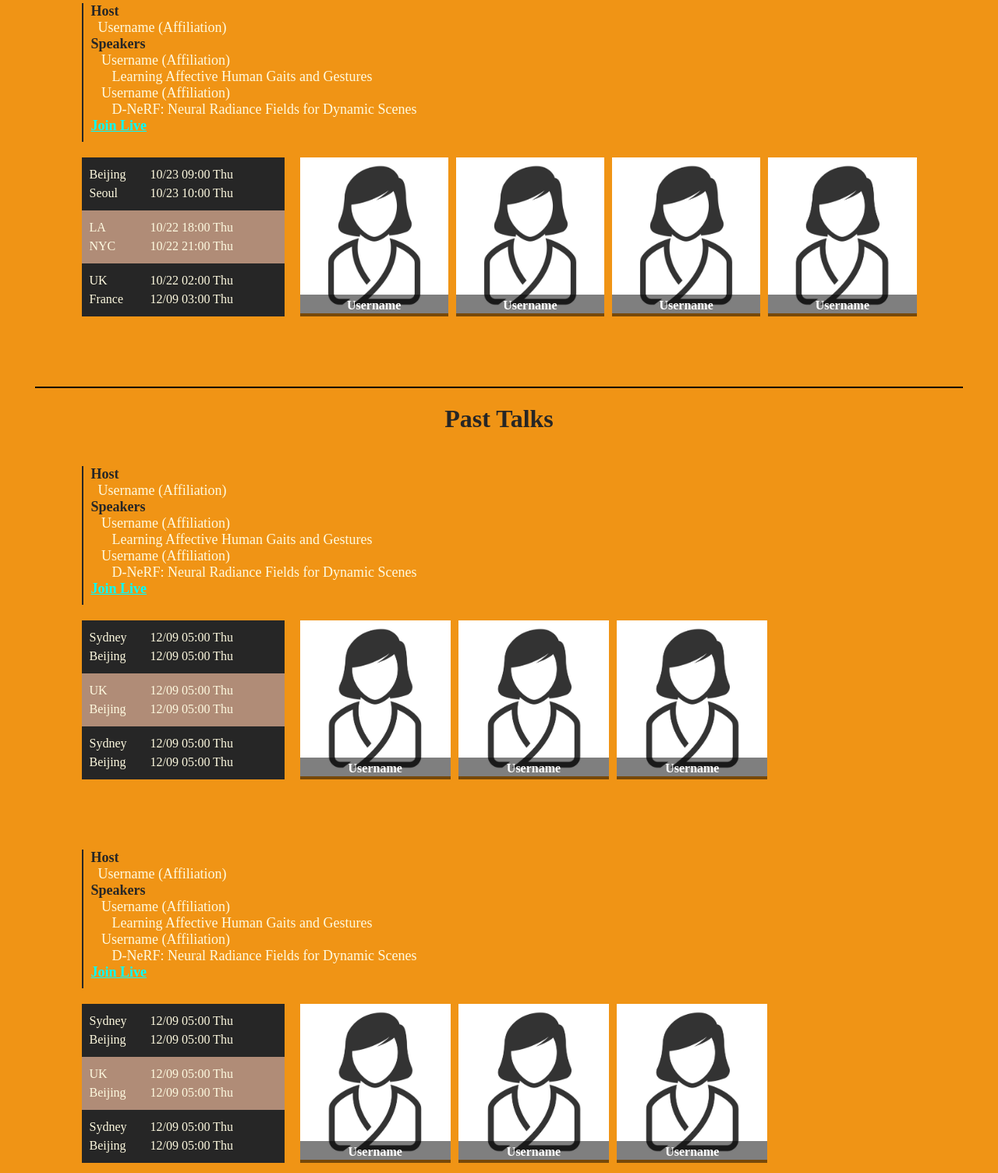
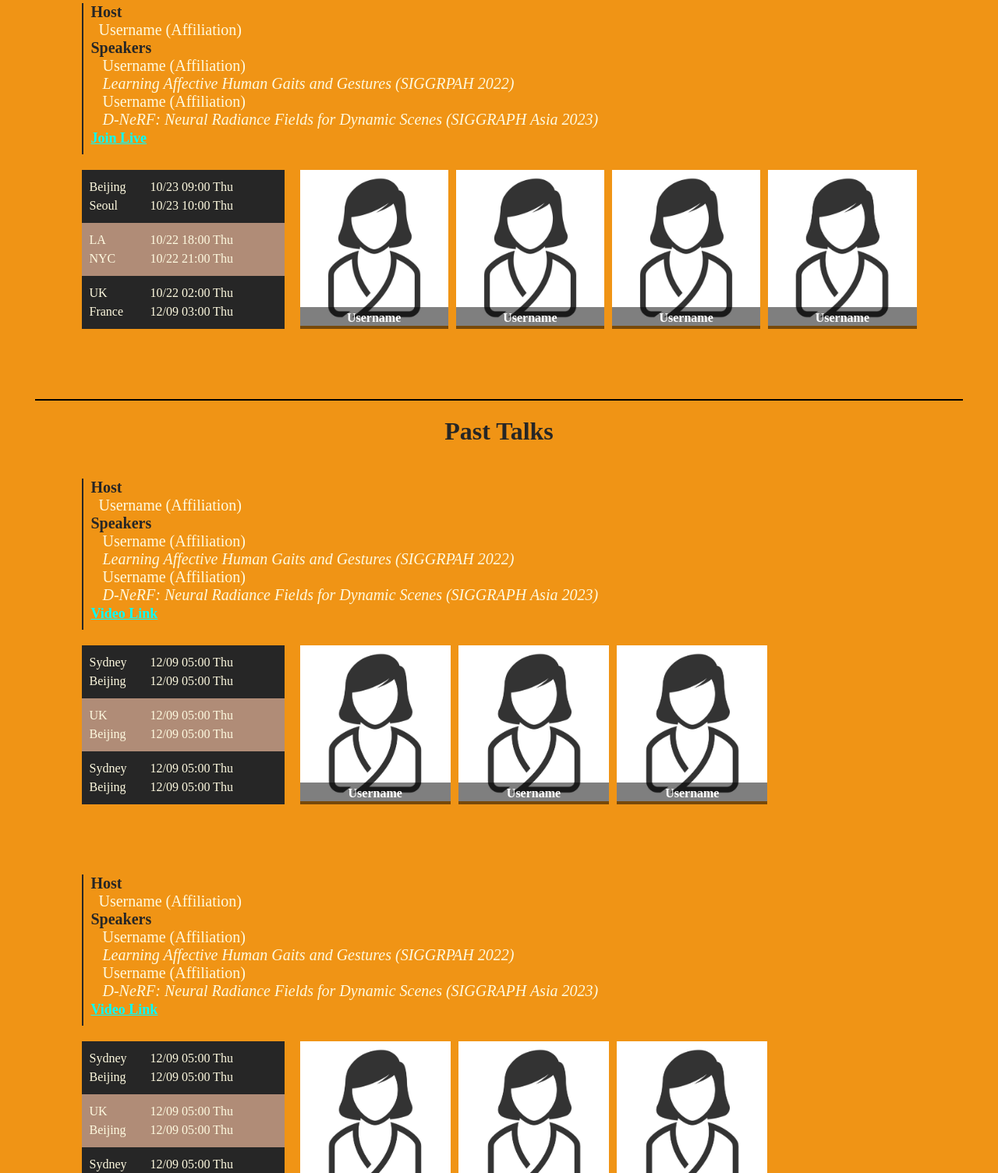
Before and after one commit to csig-sig/csig-sig.github.io, a plain HTML site: page index.html in a window 1280 px wide. Shown: the part 296-1801 px from the top of the page at 78% size. Drawn offline with Linux system fonts and the light colour scheme.

Commit message:
add italic fonts

```diff
--- a/css/user-style.css
+++ b/css/user-style.css
@@ -151,7 +151,7 @@ report {
 }
 
 content-header-text {
-    font-size: 18px;
+    font-size: 20px;
     color: #FEFAE0;
     /* font-size: 22px; */
     /* font-family: Cambria, Cochin, Georgia, Times, 'Times New Roman', serif; */
@@ -159,7 +159,7 @@ content-header-text {
 
 .host-speaker {
     color: #262626;
-    font-size: 18px;
+    font-size: 20px;
     font-weight: bold;
 }
 
@@ -259,6 +259,7 @@ content_intro {
     /* 2 columns */
     gap: 0;
     height: 200px;
+    width: 260px;
     /* Remove gap between grid cells */
 }
 
--- a/index.html
+++ b/index.html
@@ -107,20 +107,17 @@
           <span class="host-speaker">Speakers</span> <br>
           &nbsp;&nbsp;
           <a href="https://www.bilibili.com/" class="white-and-bold">Username </a> (Affiliation)<br>
-          &nbsp;&nbsp; &nbsp;&nbsp;
-          Learning Affective Human
-          Gaits and Gestures <br>
+          &nbsp;&nbsp;
+          <i>Learning Affective Human Gaits and Gestures (SIGGRPAH 2022)</i> <br>
           &nbsp;&nbsp;
           <a href="https://www.bilibili.com/" class="white-and-bold">Username </a>(Affiliation)<br>
-          &nbsp;&nbsp; &nbsp;&nbsp;
-          D-NeRF: Neural
-          Radiance
-          Fields for Dynamic Scenes <br>
+          &nbsp;&nbsp;
+          <i>D-NeRF: Neural Radiance Fields for Dynamic Scenes (SIGGRAPH Asia 2023)</i> <br>
           <a href="https://www.bilibili.com/" class="green-and-underline">Join Live</a>
         </content-header-text>
       </div>
       <div class="content-grid">
-        <div class="grid" style="width:260px">
+        <div class="grid">
           <div class="even-row">
             <p>Beijing</p>
             <p> Seoul</p>
@@ -189,16 +186,13 @@
           <span class="host-speaker">Speakers</span> <br>
           &nbsp;&nbsp;
           <a href="https://www.bilibili.com/" class="white-and-bold">Username </a> (Affiliation)<br>
-          &nbsp;&nbsp; &nbsp;&nbsp;
-          Learning Affective Human
-          Gaits and Gestures <br>
+          &nbsp;&nbsp;
+          <i>Learning Affective Human Gaits and Gestures (SIGGRPAH 2022)</i> <br>
           &nbsp;&nbsp;
           <a href="https://www.bilibili.com/" class="white-and-bold">Username </a>(Affiliation)<br>
-          &nbsp;&nbsp; &nbsp;&nbsp;
-          D-NeRF: Neural
-          Radiance
-          Fields for Dynamic Scenes <br>
-          <a href="https://www.bilibili.com/" class="green-and-underline">Join Live</a>
+          &nbsp;&nbsp;
+          <i>D-NeRF: Neural Radiance Fields for Dynamic Scenes (SIGGRAPH Asia 2023)</i> <br>
+          <a href="https://www.bilibili.com/" class="green-and-underline">Video Link</a>
         </content-header-text>
       </div>
       <div class="content-grid">
@@ -258,16 +252,13 @@
           <span class="host-speaker">Speakers</span> <br>
           &nbsp;&nbsp;
           <a href="https://www.bilibili.com/" class="white-and-bold">Username </a> (Affiliation)<br>
-          &nbsp;&nbsp; &nbsp;&nbsp;
-          Learning Affective Human
-          Gaits and Gestures <br>
+          &nbsp;&nbsp;
+          <i>Learning Affective Human Gaits and Gestures (SIGGRPAH 2022)</i> <br>
           &nbsp;&nbsp;
           <a href="https://www.bilibili.com/" class="white-and-bold">Username </a>(Affiliation)<br>
-          &nbsp;&nbsp; &nbsp;&nbsp;
-          D-NeRF: Neural
-          Radiance
-          Fields for Dynamic Scenes <br>
-          <a href="https://www.bilibili.com/" class="green-and-underline">Join Live</a>
+          &nbsp;&nbsp;
+          <i>D-NeRF: Neural Radiance Fields for Dynamic Scenes (SIGGRAPH Asia 2023)</i> <br>
+          <a href="https://www.bilibili.com/" class="green-and-underline">Video Link</a>
         </content-header-text>
       </div>
       <div class="content-grid">
```
